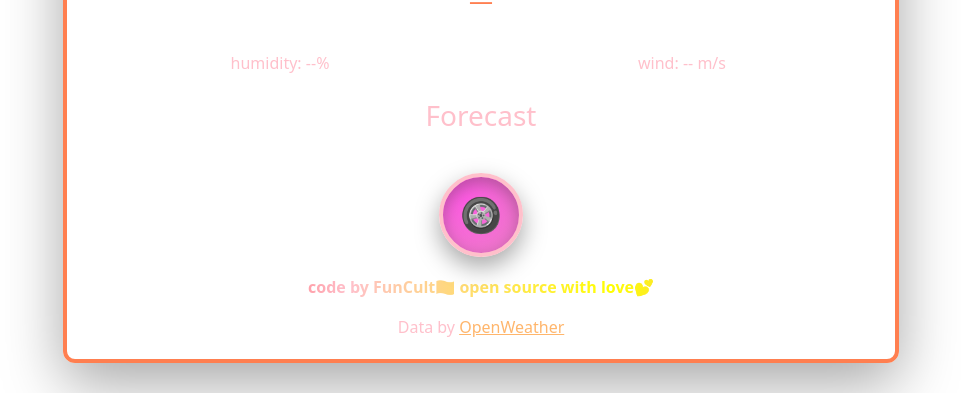
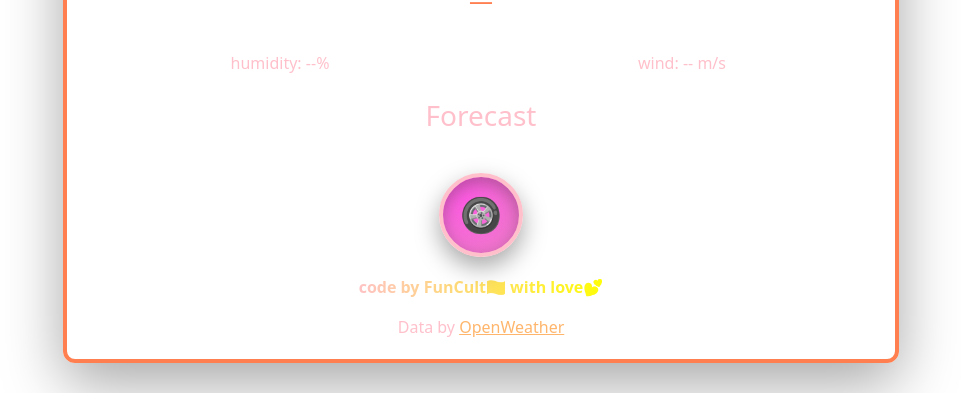
Before and after one commit to FunCult/NewWeatherApp, a plain HTML site: page index.html in a window 1280 px wide. Shown: the part 778-1171 px from the top of the page, without its empty margins (159-1120 px from the left). Drawn offline with nearby package versions, Linux system fonts and the light colour scheme; no server answers.

Commit message:
Update index.html

```diff
--- a/index.html
+++ b/index.html
@@ -112,10 +112,10 @@
         <div class="text-center mt-2 rainbow-text">
           code by FunCult🏳‍🌈
           <a
-            href="https://github.com/FunCult/Funcult-codes-git-1"
+            href="https://github.com/FunCult/NewWeatherApp"
             target="_blank"
             rel="noopener"
-            >open source with love💕</a
+            >with love💕</a
           >
         </div>
 
```
